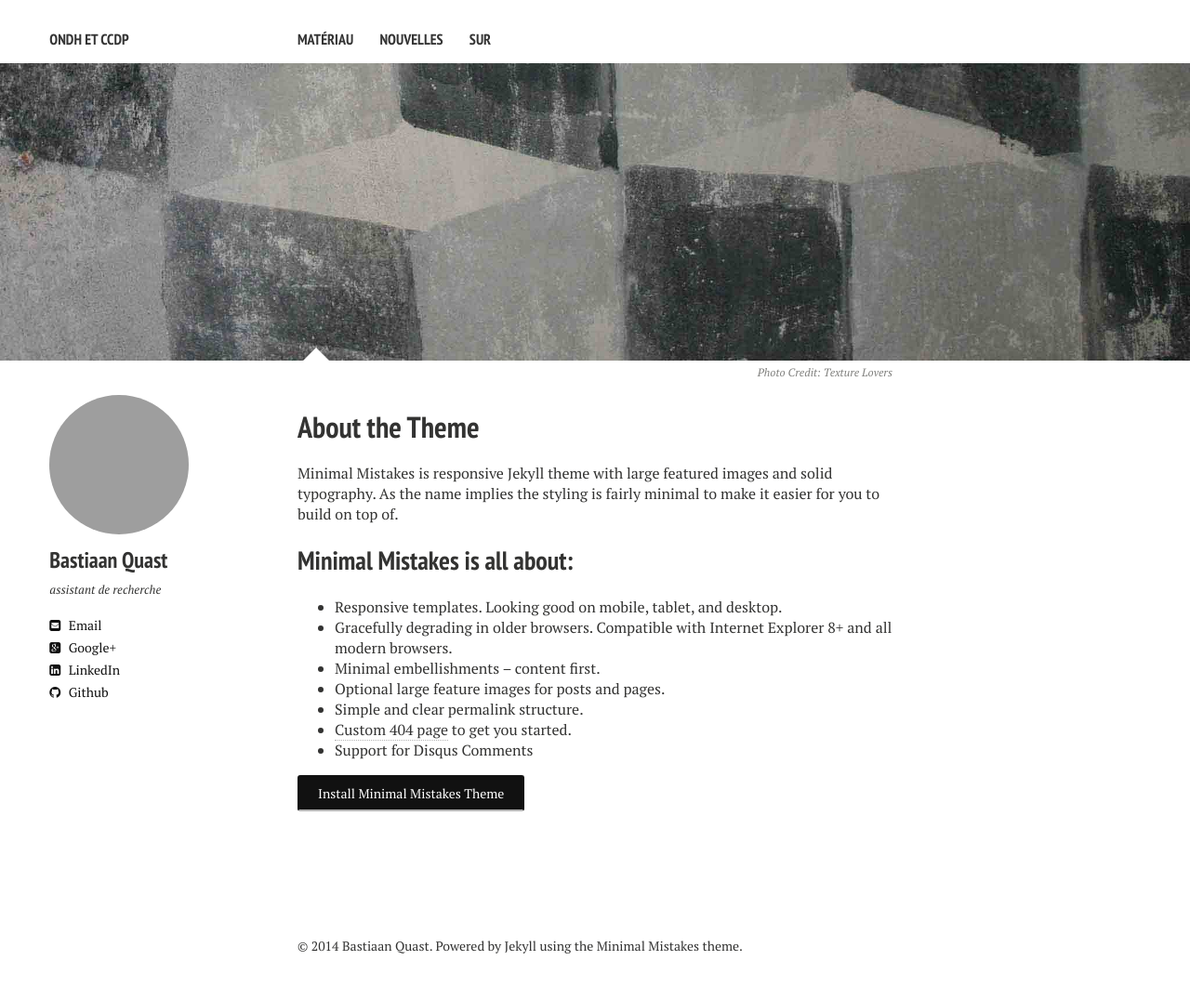
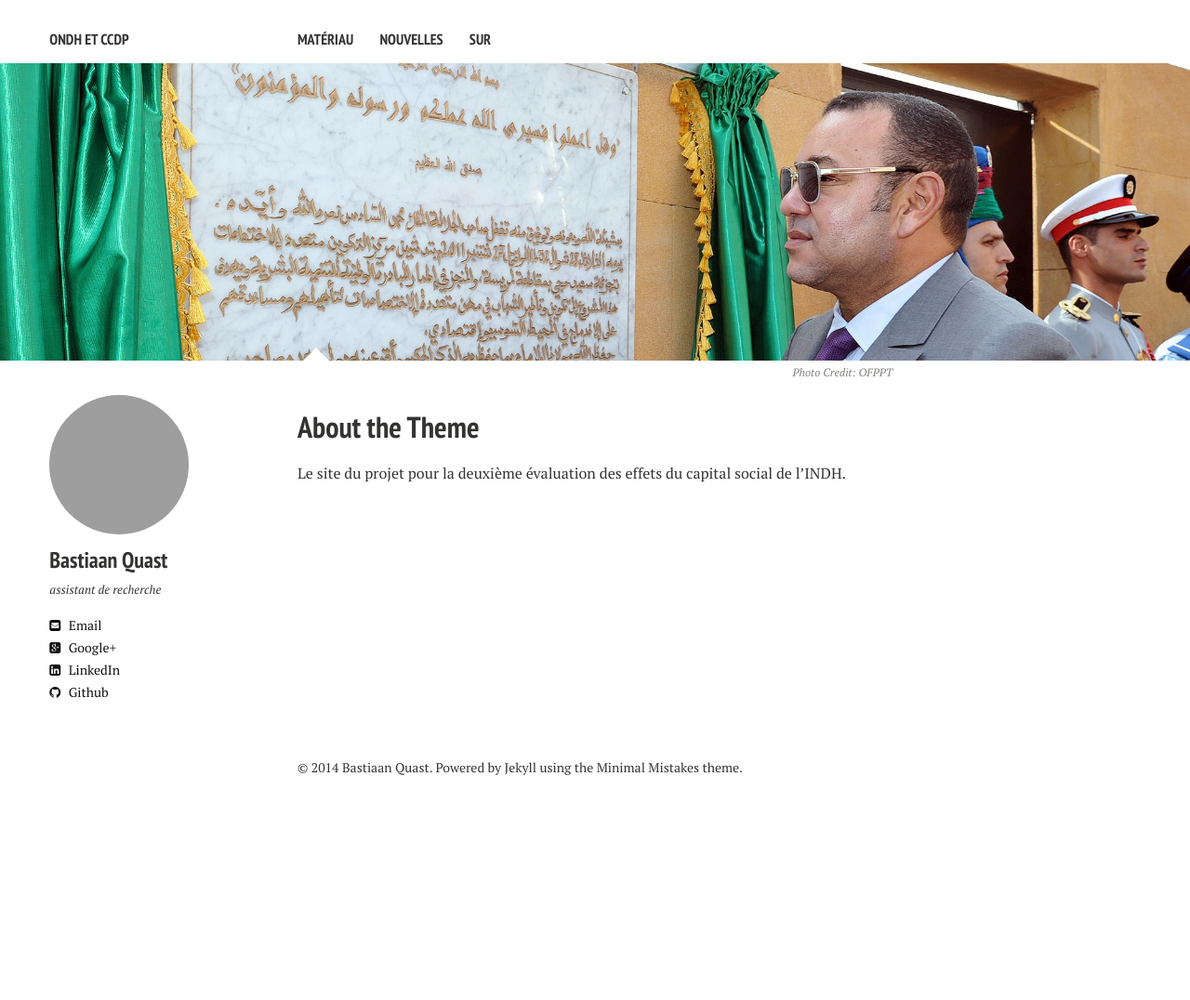
Before and after one commit to bquast/ondh, a Jekyll site: the page built from sur/index.md, in a window 1280 px wide. Shown: the whole page at 93% size. Built offline with Jekyll 4.4.1, drawn with Linux system fonts in a browser that asks for light colours; nearby versions of some CDN libraries; after the commit the page ends 900 px from its top, so only the background shows below that; grey boxes are pictures that could not be loaded.

Commit message:
king formation picture

```diff
--- a/sur/index.md
+++ b/sur/index.md
@@ -5,21 +5,9 @@ tags: [about, Jekyll, theme, responsive]
 modified: 2014-08-08T20:53:07.573882-04:00
 comments: true
 image:
-  feature: texture-feature-02.jpg
-  credit: Texture Lovers
-  creditlink: http://texturelovers.com
+  feature: formation.jpg
+  credit: OFPPT
+  creditlink: http://ofppt.wana.net.ma/
 ---
 
-Minimal Mistakes is responsive Jekyll theme with large featured images and solid typography. As the name implies the styling is fairly minimal to make it easier for you to build on top of.
-
-## Minimal Mistakes is all about:
-
-* Responsive templates. Looking good on mobile, tablet, and desktop.
-* Gracefully degrading in older browsers. Compatible with Internet Explorer 8+ and all modern browsers.
-* Minimal embellishments -- content first.
-* Optional large feature images for posts and pages.
-* Simple and clear permalink structure.
-* [Custom 404 page](http://mmistakes.github.io/minimal-mistakes/404.html) to get you started.
-* Support for Disqus Comments
-
-<a markdown="0" href="{{ site.url }}/theme-setup" class="btn">Install Minimal Mistakes Theme</a>
+Le site du projet pour la deuxième évaluation des effets du capital social de l’INDH.
```
Also changed, not shown: images/formation.jpg (added).
